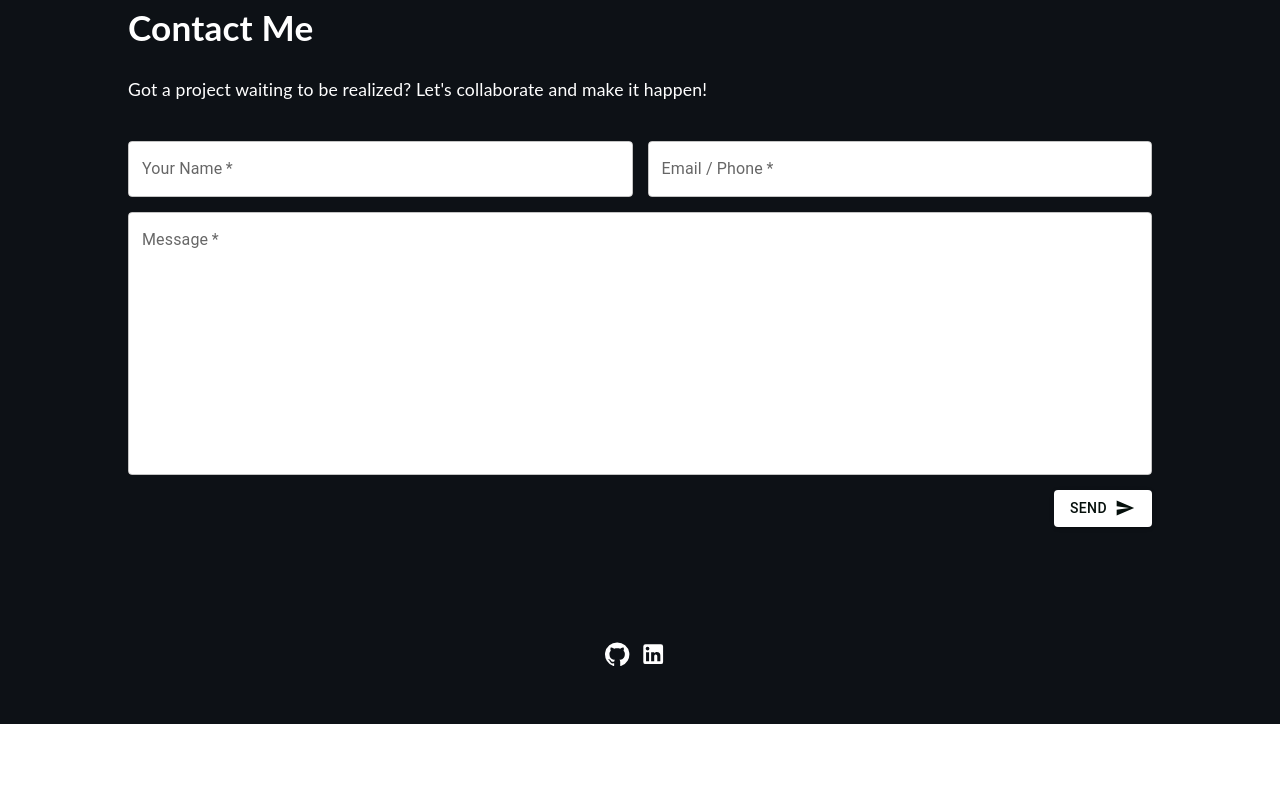
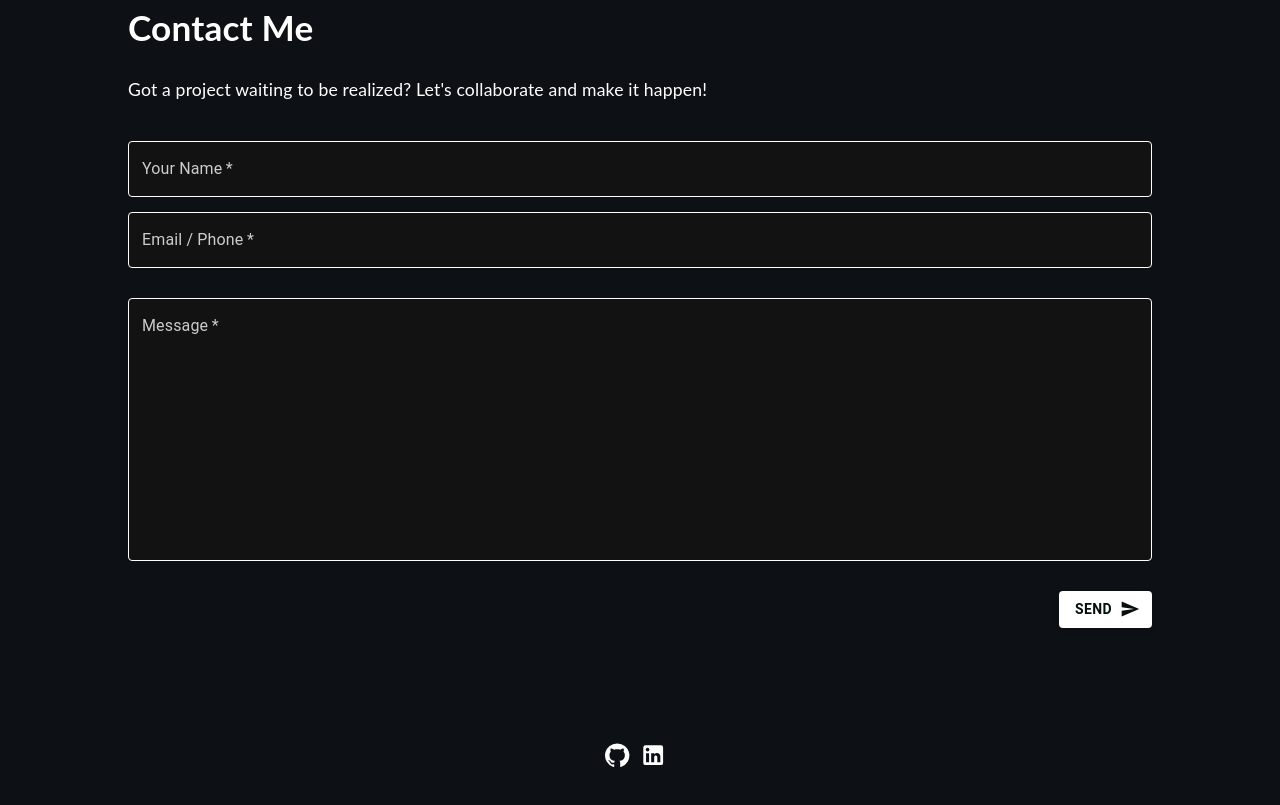
Before and after one commit to manoharvallabi/manoharvallabi.github.io, a React (Create React App) app: page / in a window 1280 px wide. Shown: the part 3060-3865 px from the top of the page. Before the commit the page ends 3784 px from the top, so only its background shows below. Built offline with nearby package versions, Linux system fonts and the light colour scheme.

Commit message:
bug fixes

```diff
--- a/package.json
+++ b/package.json
@@ -4,6 +4,7 @@
   "private": true,
   "homepage": "https://manoharvallabi.github.io",
   "dependencies": {
+    "@emailjs/browser": "^4.4.1",
     "@emotion/react": "^11.11.4",
     "@emotion/styled": "^11.11.5",
     "@fortawesome/free-brands-svg-icons": "^6.5.2",
--- a/src/assets/styles/Contact.scss
+++ b/src/assets/styles/Contact.scss
@@ -1,37 +1,30 @@
-.contact_wrapper svg {
-  font-size: 1em;
-  vertical-align: middle;
-  margin-right: 5px;
-}
-
 .contact-form {
   padding-top: 20px;
+  display: flex;
+  flex-direction: column;
+  gap: 15px;
 
   button {
-    float: right;
+    align-self: flex-end;
     background-color: white;
     color: #050f0b;
+    font-weight: 600;
+    box-shadow: 0 2px 5px rgba(0, 0, 0, 0.15);
+    transition: all 0.3s ease;
   }
 
   button:hover {
     background-color: #5000ca;
     color: white;
+    box-shadow: 0 4px 8px rgba(0, 0, 0, 0.25);
   }
-
-  fieldset {
-    background-color: white;
-  }
-}
-
-label {
-  font-size: 1.2rem;
-  font-family: 'DomaineDispNar-Medium', sans-serif;
 }
 
 .form-flex {
   display: flex;
   gap: 15px;
   padding-bottom: 15px;
+  flex-wrap: wrap;
 }
 
 .form-flex .MuiFormControl-root {
@@ -46,3 +39,70 @@ form {
   width: 100% !important;
   margin-bottom: 15px !important;
 }
+
+/* -----------------------------
+   Dark Mode Styling
+------------------------------ */
+.dark-mode .MuiOutlinedInput-root {
+  background-color: #121212;
+  color: #ffffff;
+  border-radius: 4px;
+}
+
+.dark-mode .MuiInputBase-input::placeholder {
+  color: #bbbbbb;
+}
+
+.dark-mode .MuiFormLabel-root {
+  color: #cccccc;
+}
+
+.dark-mode .MuiFormLabel-root.Mui-focused {
+  color: #ffffff;
+}
+
+/* 💡 Always white borders in dark mode */
+.dark-mode .MuiOutlinedInput-notchedOutline {
+  border-color: #ffffff !important;
+}
+
+.dark-mode .MuiOutlinedInput-root:hover .MuiOutlinedInput-notchedOutline {
+  border-color: #ffffff !important;
+}
+
+.dark-mode .MuiOutlinedInput-root.Mui-focused .MuiOutlinedInput-notchedOutline {
+  border-color: #ffffff !important;
+}
+
+/* -----------------------------
+   Light Mode Styling
+------------------------------ */
+.light-mode .MuiOutlinedInput-root {
+  background-color: #ffffff;
+  color: #000000;
+  border-radius: 4px;
+}
+
+.light-mode .MuiInputBase-input::placeholder {
+  color: #999999;
+}
+
+.light-mode .MuiFormLabel-root {
+  color: #666666;
+}
+
+.light-mode .MuiFormLabel-root.Mui-focused {
+  color: #000000;
+}
+
+.light-mode .MuiOutlinedInput-notchedOutline {
+  border-color: #000000 !important;
+}
+
+.light-mode .MuiOutlinedInput-root:hover .MuiOutlinedInput-notchedOutline {
+  border-color: #000000 !important;
+}
+
+.light-mode .MuiOutlinedInput-root.Mui-focused .MuiOutlinedInput-notchedOutline {
+  border-color: #000000 !important;
+}
--- a/src/components/Contact.tsx
+++ b/src/components/Contact.tsx
@@ -1,52 +1,58 @@
-import React, { useRef, useState } from 'react';
+import React, { useState } from 'react';
 import '../assets/styles/Contact.scss';
-//import emailjs from '@emailjs/browser';
+import emailjs from '@emailjs/browser';
 import Box from '@mui/material/Box';
 import Button from '@mui/material/Button';
 import SendIcon from '@mui/icons-material/Send';
 import TextField from '@mui/material/TextField';
 
 function Contact() {
+  const [name, setName] = useState('');
+  const [email, setEmail] = useState('');
+  const [message, setMessage] = useState('');
 
-  const [name, setName] = useState<string>('');
-  const [email, setEmail] = useState<string>('');
-  const [message, setMessage] = useState<string>('');
+  const [nameError, setNameError] = useState(false);
+  const [emailError, setEmailError] = useState(false);
+  const [messageError, setMessageError] = useState(false);
 
-  const [nameError, setNameError] = useState<boolean>(false);
-  const [emailError, setEmailError] = useState<boolean>(false);
-  const [messageError, setMessageError] = useState<boolean>(false);
-
-  const form = useRef();
-
-  const sendEmail = (e: any) => {
+  const sendEmail = (e: React.FormEvent) => {
     e.preventDefault();
 
-    setNameError(name === '');
-    setEmailError(email === '');
-    setMessageError(message === '');
+    const isNameValid = name.trim() !== '';
+    const isEmailValid = email.trim() !== '';
+    const isMessageValid = message.trim() !== '';
 
-    /* Uncomment below if you want to enable the emailJS */
+    setNameError(!isNameValid);
+    setEmailError(!isEmailValid);
+    setMessageError(!isMessageValid);
 
-    // if (name !== '' && email !== '' && message !== '') {
-    //   var templateParams = {
-    //     name: name,
-    //     email: email,
-    //     message: message
-    //   };
+    if (isNameValid && isEmailValid && isMessageValid) {
+      const templateParams = {
+        name,
+        email,
+        message
+      };
 
-    //   console.log(templateParams);
-    //   emailjs.send('service_id', 'template_id', templateParams, 'api_key').then(
-    //     (response) => {
-    //       console.log('SUCCESS!', response.status, response.text);
-    //     },
-    //     (error) => {
-    //       console.log('FAILED...', error);
-    //     },
-    //   );
-    //   setName('');
-    //   setEmail('');
-    //   setMessage('');
-    // }
+      emailjs
+          .send(
+              'service_5rl4np2',          // your EmailJS service ID
+              'template_py5pl8m',         // your EmailJS template ID
+              templateParams,
+              'KII1RFN3H4bpOnkCd'         // your EmailJS public key
+          )
+          .then((response) => {
+            console.log('SUCCESS!', response.status, response.text);
+            alert('Message sent successfully!');
+          })
+          .catch((error) => {
+            console.error('FAILED...', error);
+            alert('Message failed to send. Please try again.');
+          });
+
+      setName('');
+      setEmail('');
+      setMessage('');
+    }
   };
 
   return (
@@ -56,54 +62,49 @@ function Contact() {
             <h1>Contact Me</h1>
             <p>Got a project waiting to be realized? Let's collaborate and make it happen!</p>
             <Box
-            ref={form}
                 component="form"
                 noValidate
                 autoComplete="off"
-            className='contact-form'
+                className="contact-form"
+                onSubmit={sendEmail}
             >
-            <div className='form-flex'>
+              <div className="form-flex">
                 <TextField
                     required
-                id="outlined-required"
                     label="Your Name"
                     placeholder="What's your name?"
                     value={name}
-                onChange={(e) => {
-                  setName(e.target.value);
-                }}
+                    onChange={(e) => setName(e.target.value)}
                     error={nameError}
-                helperText={nameError ? "Please enter your name" : ""}
+                    helperText={nameError ? 'Please enter your name' : ''}
                 />
                 <TextField
                     required
-                id="outlined-required"
                     label="Email / Phone"
                     placeholder="How can I reach you?"
                     value={email}
-                onChange={(e) => {
-                  setEmail(e.target.value);
-                }}
+                    onChange={(e) => setEmail(e.target.value)}
                     error={emailError}
-                helperText={emailError ? "Please enter your email or phone number" : ""}
+                    helperText={emailError ? 'Please enter your email or phone number' : ''}
                 />
               </div>
               <TextField
                   required
-              id="outlined-multiline-static"
                   label="Message"
                   placeholder="Send me any inquiries or questions"
                   multiline
                   rows={10}
                   className="body-form"
                   value={message}
-              onChange={(e) => {
-                setMessage(e.target.value);
-              }}
+                  onChange={(e) => setMessage(e.target.value)}
                   error={messageError}
-              helperText={messageError ? "Please enter the message" : ""}
+                  helperText={messageError ? 'Please enter the message' : ''}
               />
-            <Button variant="contained" endIcon={<SendIcon />} onClick={sendEmail}>
+              <Button
+                  type="submit"
+                  variant="contained"
+                  endIcon={<SendIcon />}
+              >
                 Send
               </Button>
             </Box>
```
Also changed, not shown: index.html (added, +9 -0 lines), 1 other file (tests, documents, lock files or other folders). Lines whose indentation alone changed are shown as unchanged.
